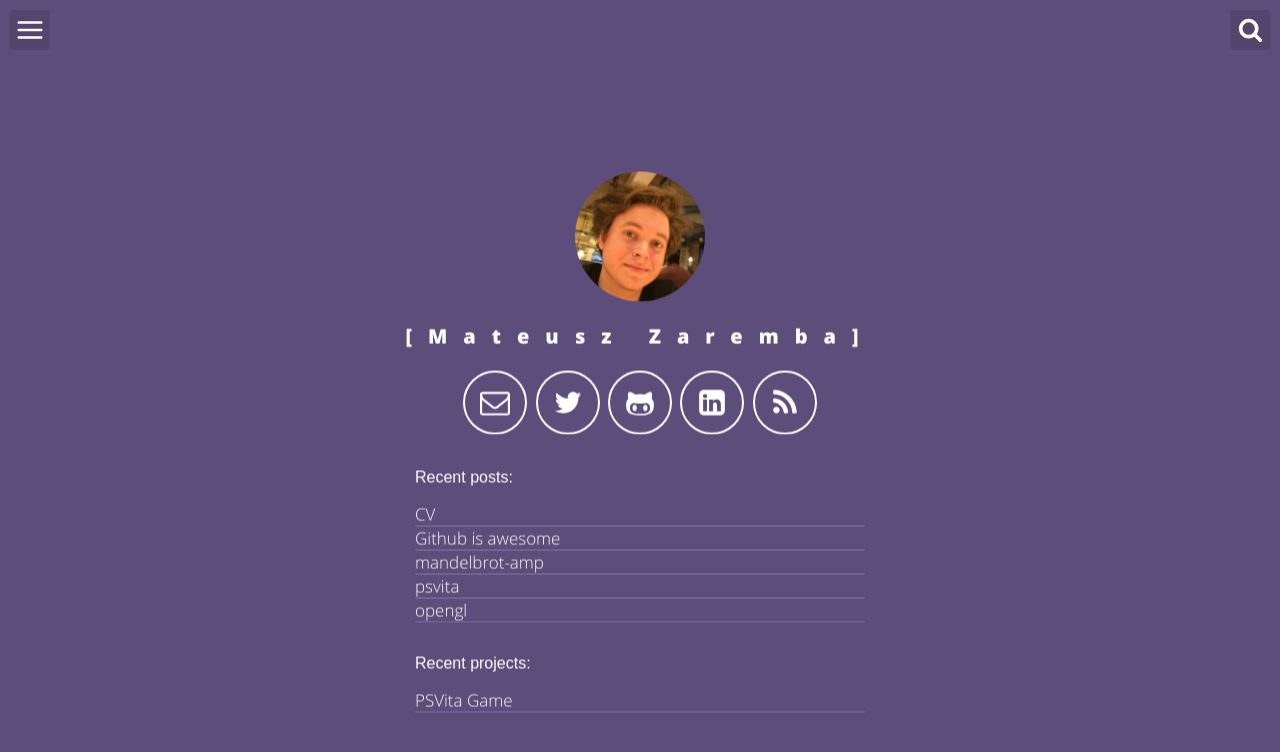
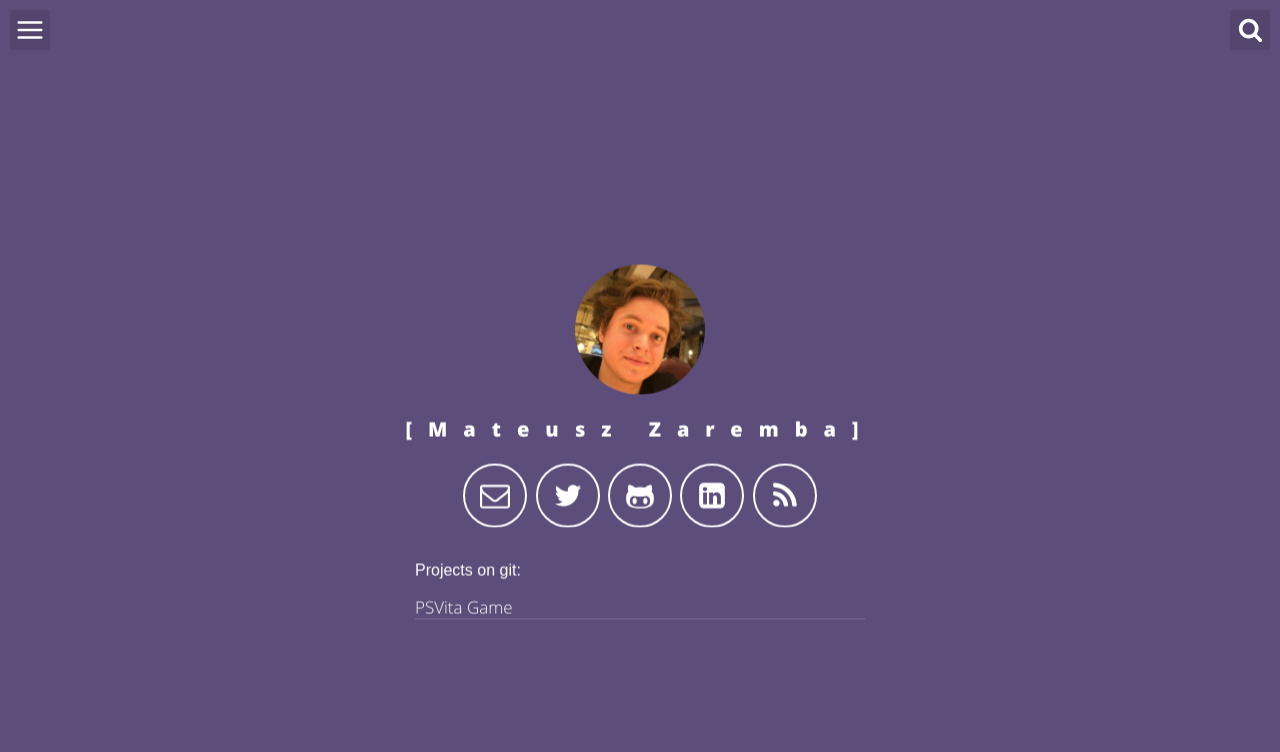
Before and after one commit to matzar/matzar.github.io, a Jekyll site: the page built from index.html, in a window 1280 px wide. Shown: the top 752 px of the page. Built offline with Jekyll 4.4.1, drawn with Linux system fonts in a browser that asks for light colours.

Commit message:
removed Recent posts from the homepage and replaced Recent projects with Projects on git

```diff
--- a/_includes/header-default.html
+++ b/_includes/header-default.html
@@ -35,8 +35,8 @@
             </a>
         </div>
 
-        <ul class="recent">
-            <p>Recent posts:</p>
+        <!-- <ul class="recent">
+            <p>Projects' showcases:</p>
              {% for post in site.posts limit:10%}
                 <li>
                     <a title="Will take a my recent post" href="{{ post.url | prepend: site.baseurl }}">
@@ -44,10 +44,10 @@
                     </a>
                 </li>
               {% endfor %}
-        </ul>
+        </ul> -->
 
         <ul class="recent">
-            <p>Recent projects:</p>
+            <p>Projects on git:</p>
              {% for project in site.projects limit:10%}
                 <li>
                     <a title="Show my recent project" href="{{ project.url}}">
```
